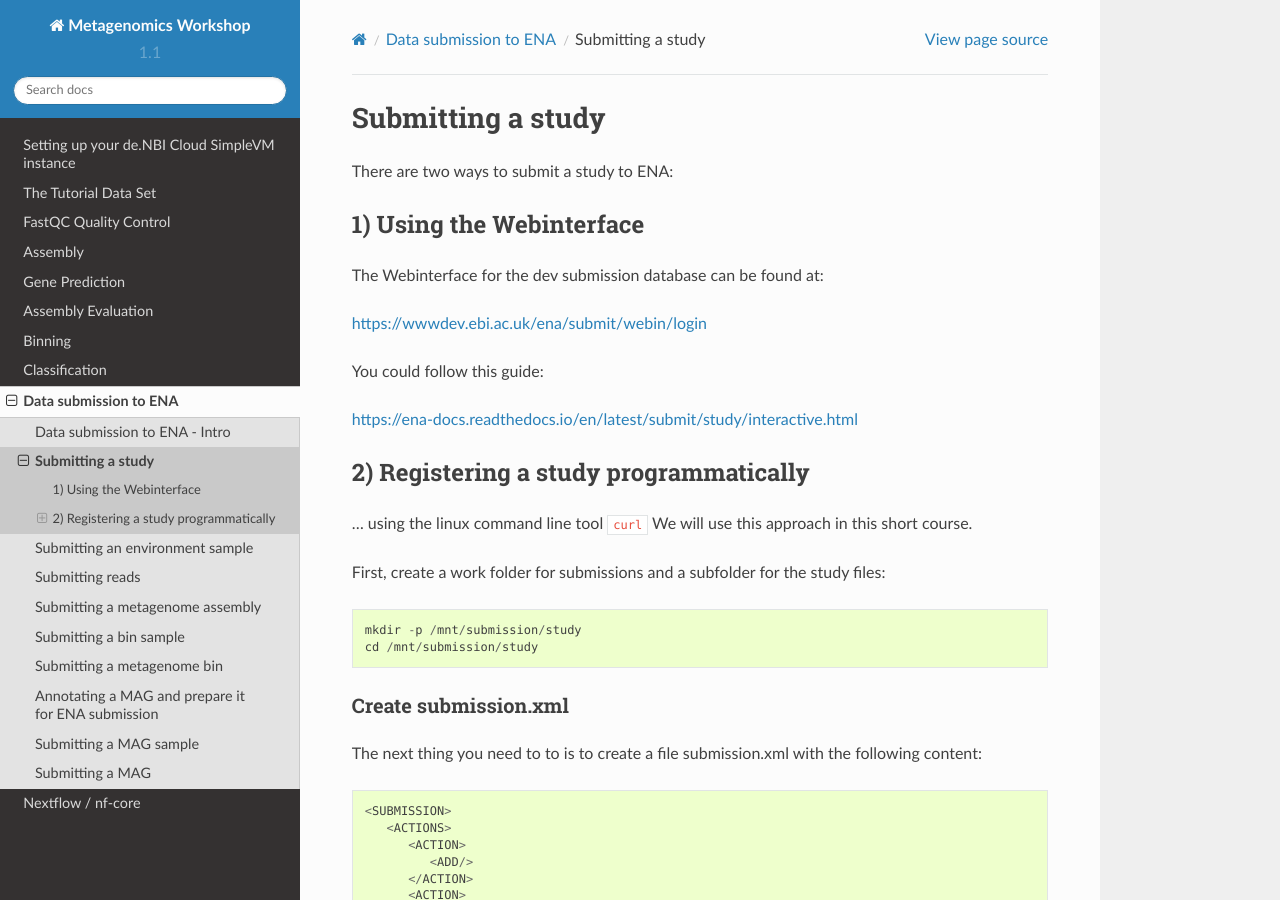
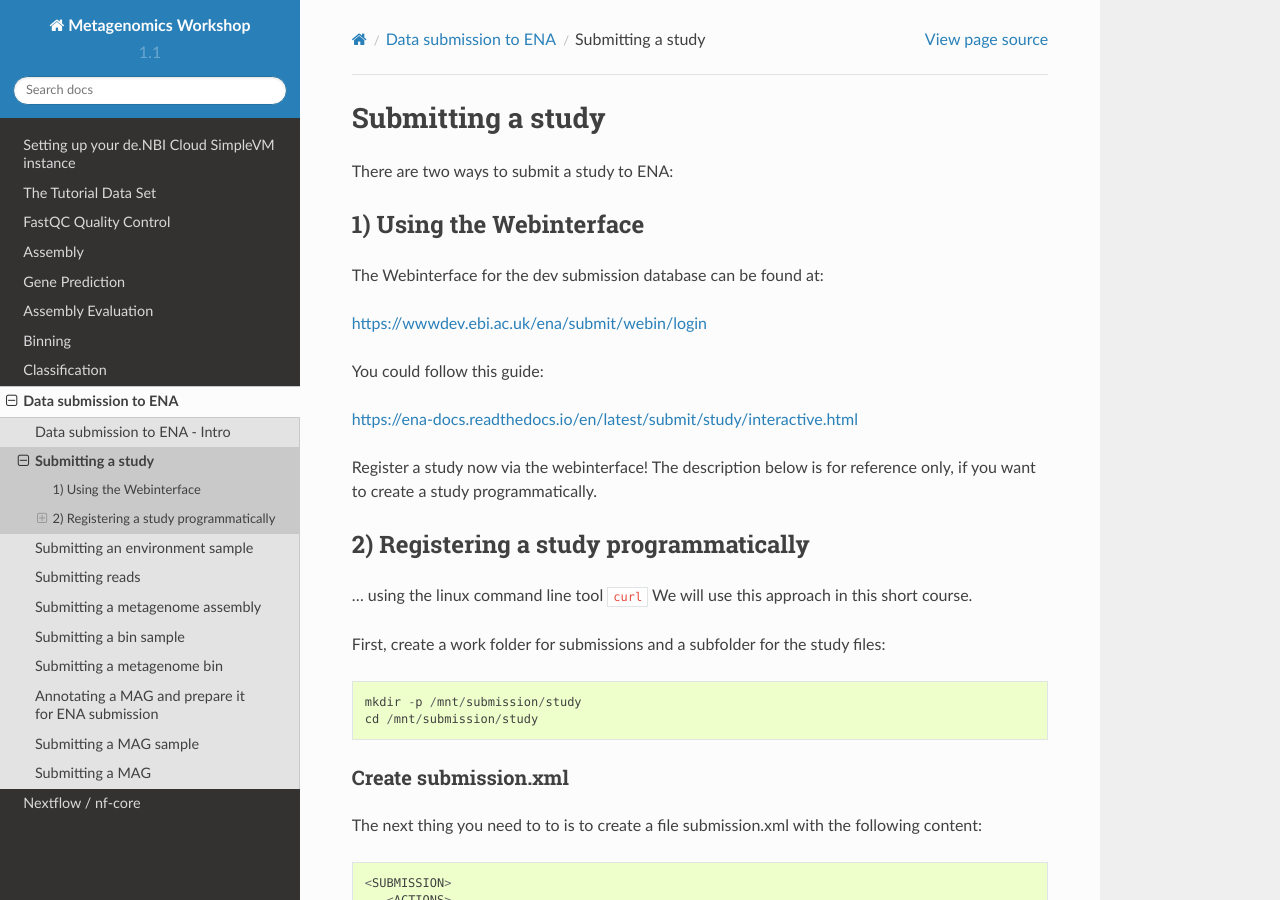
Before and after one commit to metagenomics/metagenomics-workshop, a Sphinx documentation site: the page built from docs/data_submission/submit_study_1.rst, in a window 1280 px wide and 900 px high. Built offline with Sphinx 7.4.7 and the Read the Docs theme 2.0.0, drawn with Linux system fonts in a browser that asks for light colours.

Commit message:
Update submit_study_1.rst

```diff
--- a/docs/data_submission/submit_study_1.rst
+++ b/docs/data_submission/submit_study_1.rst
@@ -12,6 +12,8 @@ https://wwwdev.ebi.ac.uk/ena/submit/webin/login
 You could follow this guide:
 
 https://ena-docs.readthedocs.io/en/latest/submit/study/interactive.html
+
+Register a study now via the webinterface! The description below is for reference only, if you want to create a study programmatically.
 
 2) Registering a study programmatically
 -----------------------
```
